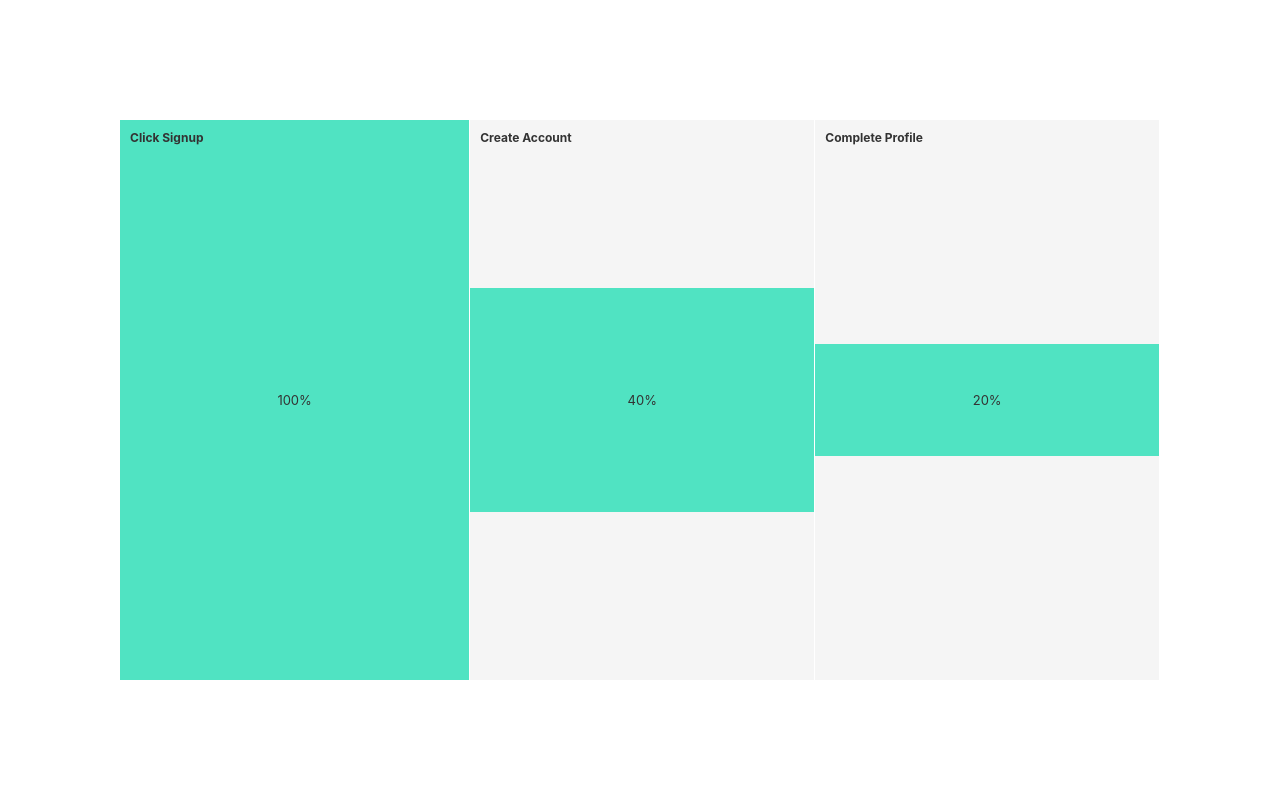
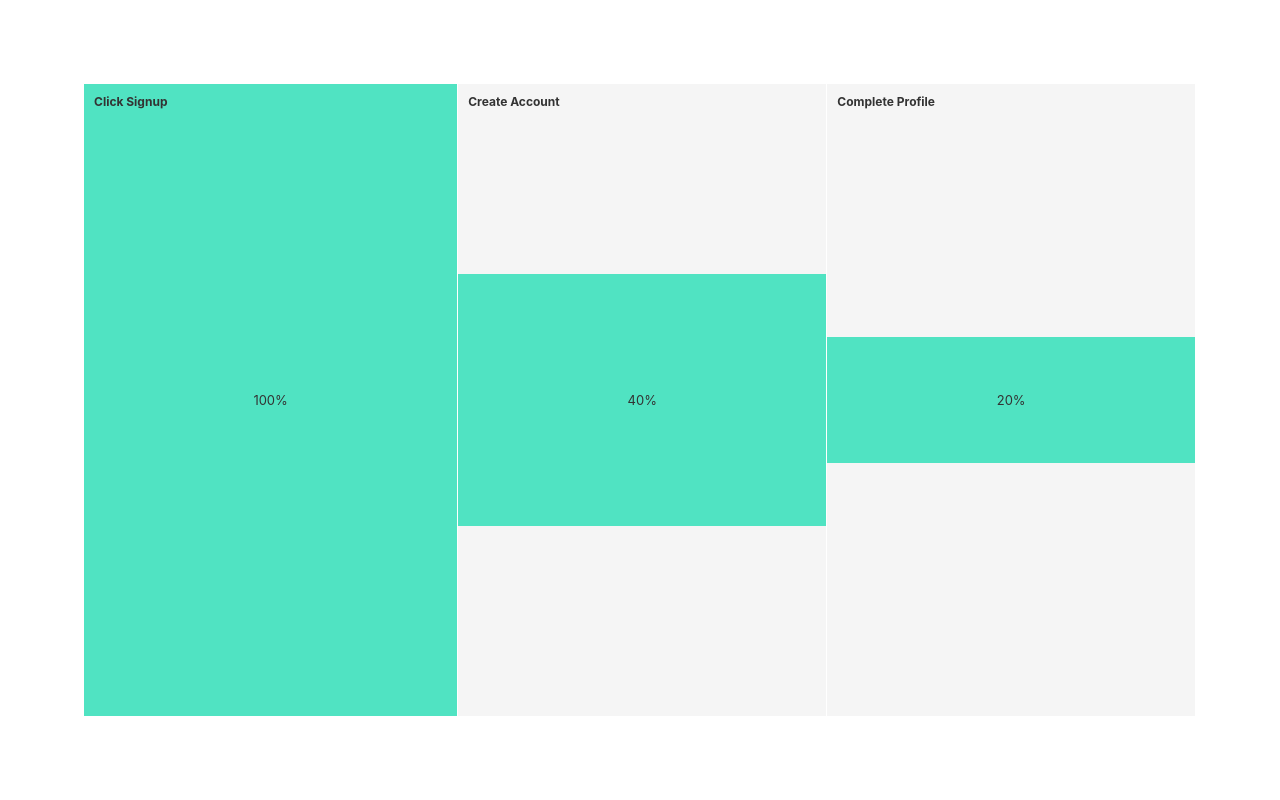
Before and after one commit to toddmoy/Funnel, a React (Create React App) app: page / in a window 1280 px wide. Shown: the top 800 px of the page. Built offline with nearby package versions, Linux system fonts and the light colour scheme.

Commit message:
Add space around funnel

```diff
--- a/src/App.css
+++ b/src/App.css
@@ -7,7 +7,7 @@
 .main {
   display: flex;
   flex: 1 1 200px;
-  padding: 120px;
+  padding: calc(20px + 5%);
   min-height: 100vh;
 }
 
```
